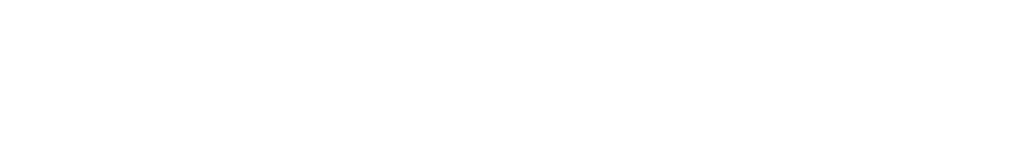
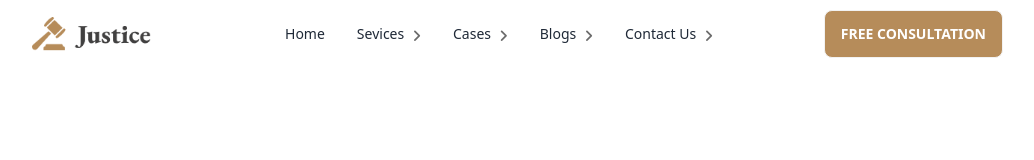
Before and after one commit to rakibaakter/legal-system, a plain HTML site: page index.html in a window 1280 px wide. Shown: the whole page, without its empty margins (141-1175 px from the left). Drawn offline with nearby package versions, Linux system fonts and the light colour scheme.

Commit message:
menu added

```diff
--- a/index.html
+++ b/index.html
@@ -1,11 +1,64 @@
 <!DOCTYPE html>
 <html lang="en">
+
 <head>
     <meta charset="UTF-8">
     <meta name="viewport" content="width=device-width, initial-scale=1.0">
     <title>legal system</title>
+
+    <!-- daisy ui and tailwind -->
+    <link href="https://cdn.jsdelivr.net/npm/daisyui@3.5.1/dist/full.css" rel="stylesheet" type="text/css" />
+    <script src="https://cdn.tailwindcss.com"></script>
+
+    <!-- font awesome -->
+    <link rel="stylesheet" href="https://cdnjs.cloudflare.com/ajax/libs/font-awesome/6.4.2/css/all.min.css" integrity="sha512-z3gLpd7yknf1YoNbCzqRKc4qyor8gaKU1qmn+CShxbuBusANI9QpRohGBreCFkKxLhei6S9CQXFEbbKuqLg0DA==" crossorigin="anonymous" referrerpolicy="no-referrer" />
+
+    <!-- custom tailwind -->
+    <script>
+        tailwind.config = {
+          theme: {
+            extend: {
+              colors: {
+                primary_color : '#B68C5A'
+              }
+            }
+          }
+        }
+      </script>
 </head>
+
 <body>
+    <header class="max-w-5xl m-auto">
+        <div class="navbar bg-base-100">
+            <div class="navbar-start">
+              <div class="dropdown">
+                <label tabindex="0" class="btn btn-ghost lg:hidden">
+                  <svg xmlns="http://www.w3.org/2000/svg" class="h-5 w-5" fill="none" viewBox="0 0 24 24" stroke="currentColor"><path stroke-linecap="round" stroke-linejoin="round" stroke-width="2" d="M4 6h16M4 12h8m-8 6h16" /></svg>
+                </label>
+                <ul tabindex="0" class="menu menu-sm dropdown-content mt-3 z-[1] p-2 shadow bg-base-100 rounded-box w-52">
+                    <li><a>Home</a></li>
+                    <li><a>Sevices <i class="mt-1 fa-solid fa-angle-right" style="color: #6b6b6b;"></i></a></li>
+                    <li><a>Cases <i class="mt-1 fa-solid fa-angle-right" style="color: #6b6b6b;"></i></a></li>
+                    <li><a>Blogs <i class="mt-1 fa-solid fa-angle-right" style="color: #6b6b6b;"></i></a></li>
+                    <li><a>Contact Us <i class="mt-1 fa-solid fa-angle-right" style="color: #6b6b6b;"></i></a></li>
+                </ul>
+              </div>
+              <a class="btn btn-ghost normal-case text-xl"><img class="w-3/4 " src="./images/logo2.png" alt=""></a>
+            </div>
+            <div class="navbar-center hidden lg:flex">
+              <ul class="menu menu-horizontal px-1">
+                <li><a>Home</a></li>
+                <li><a>Sevices <i class="mt-1 fa-solid fa-angle-right" style="color: #6b6b6b;"></i></a></li>
+                <li><a>Cases <i class="mt-1 fa-solid fa-angle-right" style="color: #6b6b6b;"></i></a></li>
+                <li><a>Blogs <i class="mt-1 fa-solid fa-angle-right" style="color: #6b6b6b;"></i></a></li>
+                <li><a>Contact Us <i class="mt-1 fa-solid fa-angle-right" style="color: #6b6b6b;"></i></a></li>
+              </ul>
+            </div>
+            <div class="navbar-end">
+              <a class="btn bg-primary_color text-white">Free Consultation</a>
+            </div>
+          </div>
+    </header>
+</body>
 
-</body>
 </html>
--- /dev/null
+++ b/tailwind.config.js
@@ -0,0 +1,8 @@
+/** @type {import('tailwindcss').Config} */
+module.exports = {
+    content: ["./src/**/*.{html,js}"],
+    theme: {
+      extend: {},
+    },
+    plugins: [],
+  }
```
